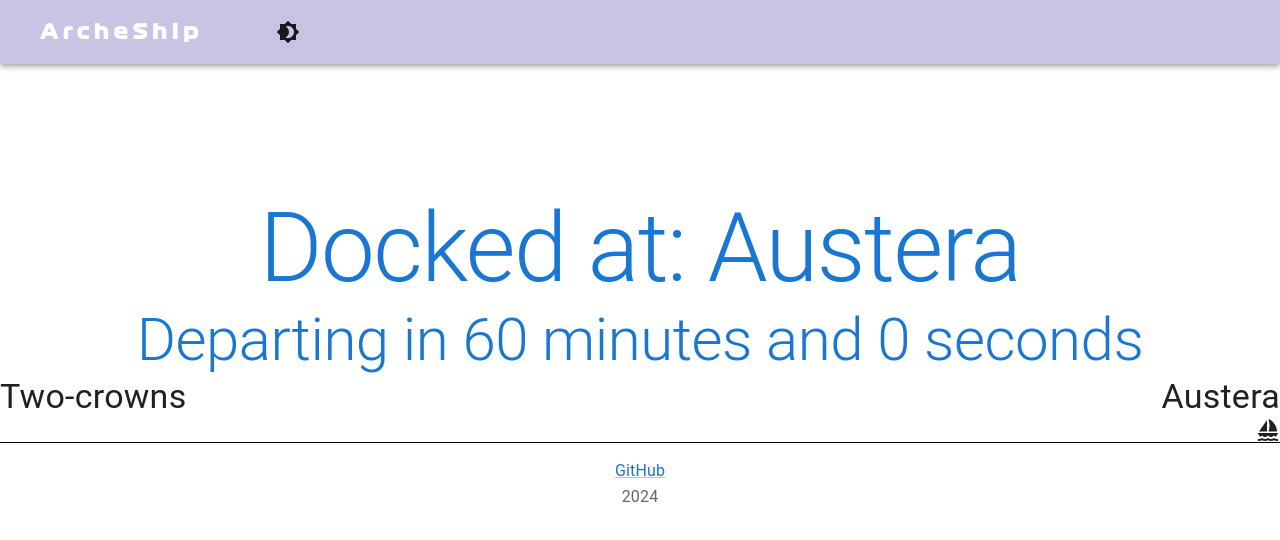
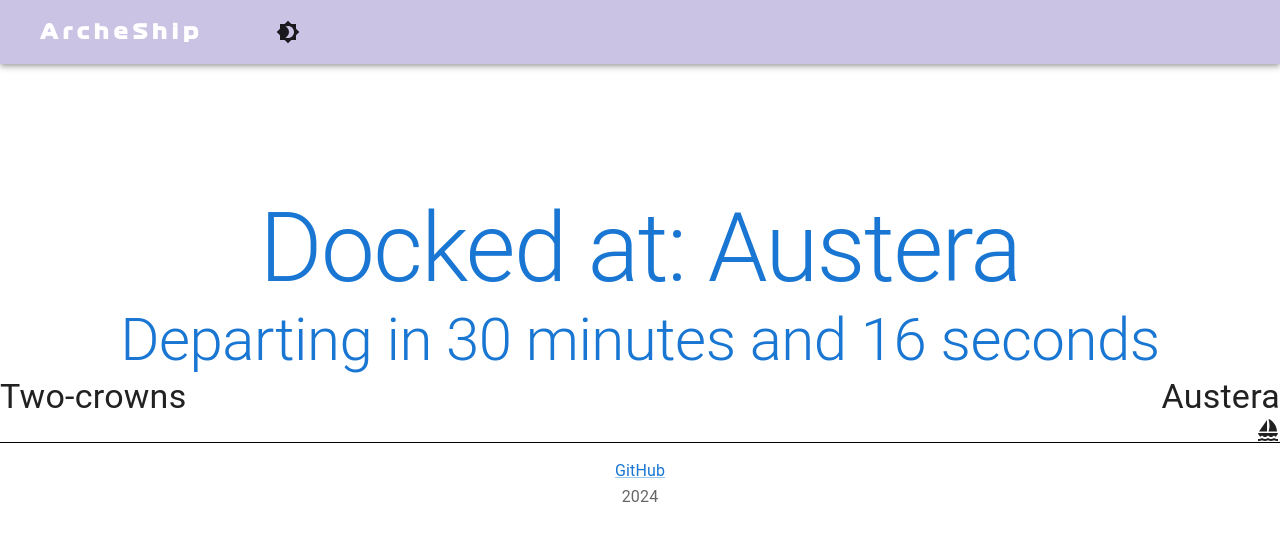
Before and after one commit to emnordi/archeship, a React (Create React App) app: page / in a window 1280 px wide. Shown: the top 540 px of the page. Built offline with nearby package versions, Linux system fonts and the light colour scheme.

Commit message:
Update timer after patch

```diff
--- a/src/pages/MainPage.tsx
+++ b/src/pages/MainPage.tsx
@@ -15,8 +15,8 @@ const MainPage = ({ theme }: Props) => {
   //Settings to generate correct time and place
   const startingLocation: ShipLocation = ShipLocation.AUSTERA;
   const otherLocation: ShipLocation = ShipLocation.TWO_CROWNS;
-  const reportedTimeFromString = new Date('2024-03-07T16:06');
-  const reportedBuffTimer = getTimeInseconds(7, 38);
+  const reportedTimeFromString = new Date('2024-03-14T16:38');
+  const reportedBuffTimer = getTimeInseconds(16, 48);
 
   const [shipStatus, setShipStatus] = useState<ShipStatus>(ShipStatus.DOCKED);
   const [shipLocation, setShipLocation] = useState<ShipLocation>(startingLocation);
```
